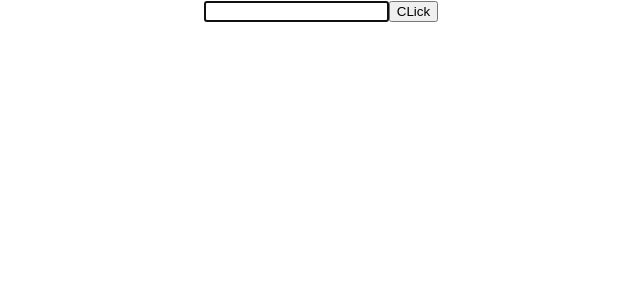
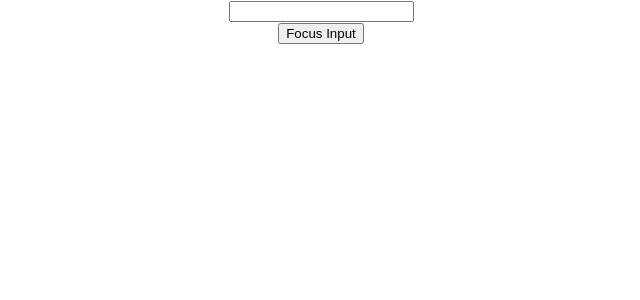
Before and after one commit to Sahil1109/Demo1, a React (Create React App) app: page / in a window 1280 px wide. Shown: the top 300 px of the page, without its empty margins (319-959 px from the left). Built offline with nearby package versions, Linux system fonts and the light colour scheme.

Commit message:
Commit after Refs with class comp

```diff
--- a/src/App.js
+++ b/src/App.js
@@ -2,11 +2,12 @@
 import './App.css';
 
 import RefsDemo from './components/RefsDemo';
+import FocusInput from './components/FocusInput';
 
 function App() {
   return (
     <div className="App">
-      <RefsDemo/>
+      <FocusInput/>
     </div>
   );
 }
--- /dev/null
+++ b/src/components/FocusInput.js
@@ -0,0 +1,24 @@
+import React, { Component } from 'react'
+import Input from './Input.js';
+
+class FocusInput extends Component {
+    constructor(props) {
+        super(props)
+        this.componentRef= React.createRef()
+    }
+
+    clickHandler=()=>{
+        this.componentRef.current.focusInput()
+    }
+
+    render() {
+        return (
+            <div>
+                <Input ref={this.componentRef}/>
+                <button onClick={this.clickHandler}>Focus Input</button>
+            </div>
+        )
+    }
+}
+
+export default FocusInput
--- /dev/null
+++ b/src/components/Input.js
@@ -0,0 +1,22 @@
+import React, { Component } from 'react'
+
+class Input extends Component {
+    constructor(props) {
+        super(props)
+            this.inputRef=React.createRef()
+
+    }
+    focusInput(){
+        this.inputRef.current.focus()
+    }
+
+    render() {
+        return (
+            <div>
+                <input type="text" ref={this.inputRef} />
+            </div>
+        )
+    }
+}
+
+export default Input
```
